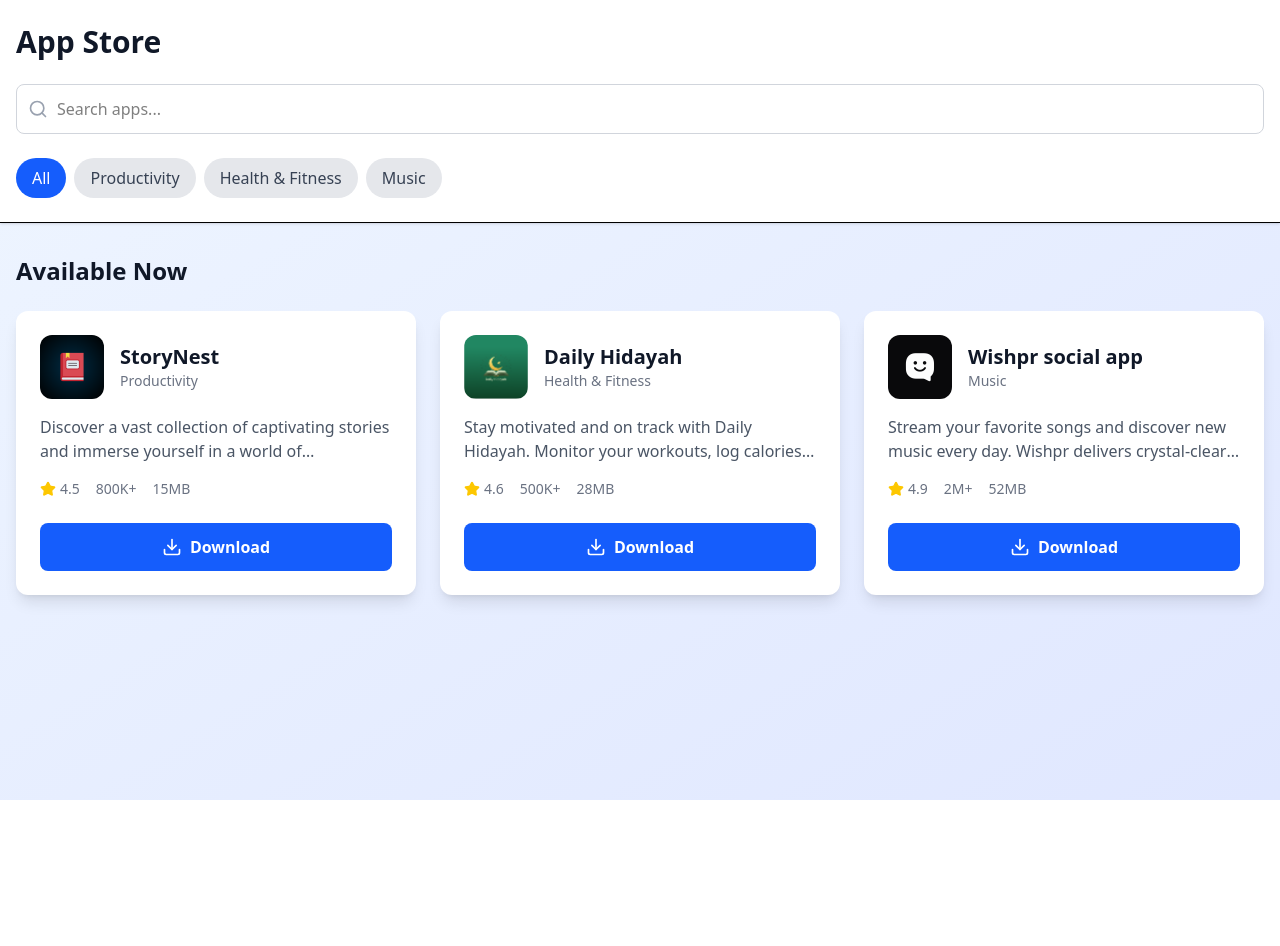
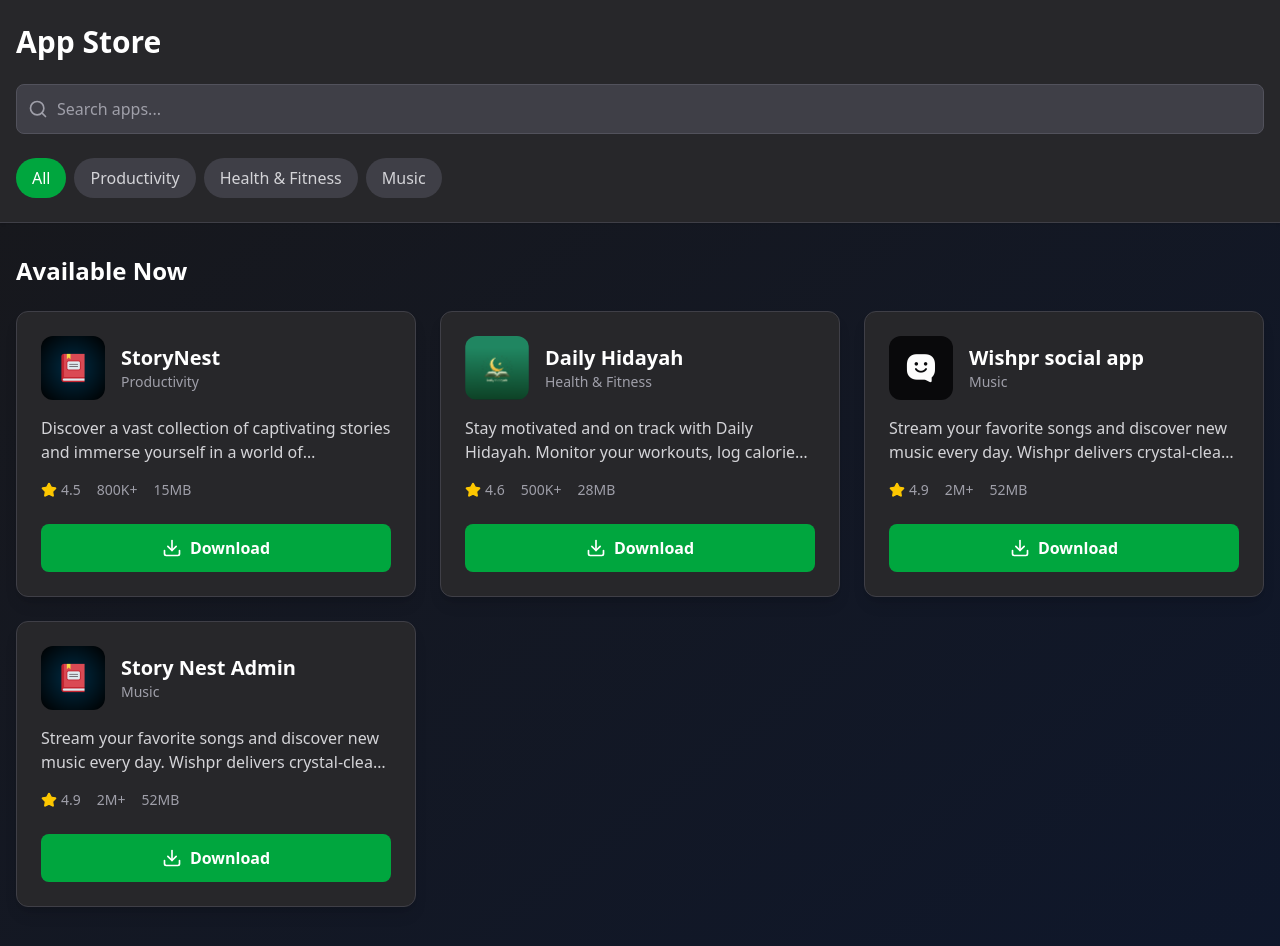
Before and after one commit to tawsifulalamraiyan/react-app-store, a React (Vite) app: page / in a window 1280 px wide. Shown: the top 946 px of the page. Before the commit the page ends 800 px from the top, so only its background shows below. Built offline with nearby package versions, Linux system fonts and the light colour scheme.

Commit message:
first commit

```diff
--- a/src/App.tsx
+++ b/src/App.tsx
@@ -1,6 +1,5 @@
 import { useState, useEffect } from "react";
 import { Download, Star, Search } from "lucide-react";
-import { sampleAppData } from "./constants/index";
 
 interface AppData {
   id: number;
@@ -14,7 +13,7 @@ interface AppData {
   link?: string; // Optional since some apps might not have links
 }
 
-// Sample app data - replace this with your actual appData.json import
+import { sampleAppData } from "./constants/index";
 
 const App = () => {
   const [apps, setApps] = useState<AppData[]>([]);
@@ -47,21 +46,21 @@ const App = () => {
   };
 
   return (
-    <div className="min-h-screen bg-gradient-to-br from-blue-50 to-indigo-100">
+    <div className="min-h-screen bg-gradient-to-br from-zinc-900 to-slate-900">
       {/* Header */}
-      <header className="bg-white shadow-sm border-b">
+      <header className="bg-zinc-800 shadow-sm border-b border-zinc-700">
         <div className="max-w-7xl mx-auto px-4 py-6">
-          <h1 className="text-3xl font-bold text-gray-900 mb-6">App Store</h1>
+          <h1 className="text-3xl font-bold text-white mb-6">App Store</h1>
 
           {/* Search Bar */}
           <div className="relative mb-6">
-            <Search className="absolute left-3 top-1/2 transform -translate-y-1/2 text-gray-400 w-5 h-5" />
+            <Search className="absolute left-3 top-1/2 transform -translate-y-1/2 text-zinc-400 w-5 h-5" />
             <input
               type="text"
               placeholder="Search apps..."
               value={searchTerm}
               onChange={(e) => setSearchTerm(e.target.value)}
-              className="w-full pl-10 pr-4 py-3 border border-gray-300 rounded-lg focus:ring-2 focus:ring-blue-500 focus:border-transparent"
+              className="w-full pl-10 pr-4 py-3 border border-zinc-600 bg-zinc-700 text-white placeholder-zinc-400 rounded-lg focus:ring-2 focus:ring-green-500 focus:border-transparent"
             />
           </div>
 
@@ -73,8 +72,8 @@ const App = () => {
                 onClick={() => setSelectedCategory(category)}
                 className={`px-4 py-2 rounded-full transition-colors ${
                   selectedCategory === category
-                    ? "bg-blue-600 text-white"
-                    : "bg-gray-200 text-gray-700 hover:bg-gray-300"
+                    ? "bg-green-600 text-white"
+                    : "bg-zinc-700 text-zinc-300 hover:bg-zinc-600"
                 }`}>
                 {category}
               </button>
@@ -87,16 +86,14 @@ const App = () => {
       <main className="max-w-7xl mx-auto px-4 py-8">
         {/* Available Apps Section */}
         <div className="mb-12">
-          <h2 className="text-2xl font-bold text-gray-900 mb-6">
-            Available Now
-          </h2>
+          <h2 className="text-2xl font-bold text-white mb-6">Available Now</h2>
           <div className="grid grid-cols-1 md:grid-cols-2 lg:grid-cols-3 gap-6">
             {filteredApps
               .filter((app) => app.link)
               .map((app) => (
                 <div
                   key={app.id}
-                  className="bg-white rounded-xl shadow-lg hover:shadow-xl transition-shadow p-6">
+                  className="bg-zinc-800 rounded-xl shadow-lg hover:shadow-xl transition-shadow p-6 border border-zinc-700">
                   {/* App Header */}
                   <div className="flex items-start justify-between mb-4">
                     <div className="flex items-center space-x-4">
@@ -106,21 +103,21 @@ const App = () => {
                         className="w-16 h-16 rounded-xl object-cover"
                       />
                       <div>
-                        <h3 className="text-xl font-semibold text-gray-900">
+                        <h3 className="text-xl font-semibold text-white">
                           {app.name}
                         </h3>
-                        <p className="text-sm text-gray-500">{app.category}</p>
+                        <p className="text-sm text-zinc-400">{app.category}</p>
                       </div>
                     </div>
                   </div>
 
                   {/* App Description */}
-                  <p className="text-gray-600 mb-4 line-clamp-2">
+                  <p className="text-zinc-300 mb-4 line-clamp-2">
                     {app.description}
                   </p>
 
                   {/* App Stats */}
-                  <div className="flex items-center space-x-4 mb-6 text-sm text-gray-500">
+                  <div className="flex items-center space-x-4 mb-6 text-sm text-zinc-400">
                     <div className="flex items-center space-x-1">
                       <Star className="w-4 h-4 text-yellow-400 fill-current" />
                       <span>{app.rating}</span>
@@ -132,7 +129,7 @@ const App = () => {
                   {/* Download Button */}
                   <button
                     onClick={() => handleDownload(app.link, app.name)}
-                    className="w-full bg-blue-600 hover:bg-blue-700 text-white font-semibold py-3 px-4 rounded-lg transition-colors flex items-center justify-center space-x-2">
+                    className="w-full bg-green-600 hover:bg-green-700 text-white font-semibold py-3 px-4 rounded-lg transition-colors flex items-center justify-center space-x-2">
                     <Download className="w-5 h-5" />
                     <span>Download</span>
                   </button>
@@ -144,16 +141,14 @@ const App = () => {
         {/* Coming Soon Section */}
         {filteredApps.filter((app) => !app.link).length > 0 && (
           <div>
-            <h2 className="text-2xl font-bold text-gray-900 mb-6">
-              Coming Soon
-            </h2>
+            <h2 className="text-2xl font-bold text-white mb-6">Coming Soon</h2>
             <div className="grid grid-cols-1 md:grid-cols-2 lg:grid-cols-3 gap-6">
               {filteredApps
                 .filter((app) => !app.link)
                 .map((app) => (
                   <div
                     key={app.id}
-                    className="bg-white rounded-xl shadow-lg hover:shadow-xl transition-shadow p-6 relative overflow-hidden">
+                    className="bg-zinc-800 rounded-xl shadow-lg hover:shadow-xl transition-shadow p-6 relative overflow-hidden border border-zinc-700">
                     {/* Coming Soon Badge */}
                     <div className="absolute top-4 right-4 bg-orange-500 text-white text-xs font-bold px-2 py-1 rounded-full">
                       COMING SOON
@@ -168,10 +163,10 @@ const App = () => {
                           className="w-16 h-16 rounded-xl object-cover opacity-75"
                         />
                         <div>
-                          <h3 className="text-xl font-semibold text-gray-700">
+                          <h3 className="text-xl font-semibold text-zinc-300">
                             {app.name}
                           </h3>
-                          <p className="text-sm text-gray-500">
+                          <p className="text-sm text-zinc-500">
                             {app.category}
                           </p>
                         </div>
@@ -179,12 +174,12 @@ const App = () => {
                     </div>
 
                     {/* App Description */}
-                    <p className="text-gray-600 mb-4 line-clamp-2">
+                    <p className="text-zinc-400 mb-4 line-clamp-2">
                       {app.description}
                     </p>
 
                     {/* App Stats */}
-                    <div className="flex items-center space-x-4 mb-6 text-sm text-gray-400">
+                    <div className="flex items-center space-x-4 mb-6 text-sm text-zinc-500">
                       <div className="flex items-center space-x-1">
                         <Star className="w-4 h-4 text-yellow-300 fill-current" />
                         <span>{app.rating}</span>
@@ -196,7 +191,7 @@ const App = () => {
                     {/* Coming Soon Button */}
                     <button
                       disabled
-                      className="w-full bg-gray-400 text-white font-semibold py-3 px-4 rounded-lg cursor-not-allowed flex items-center justify-center space-x-2">
+                      className="w-full bg-zinc-600 text-zinc-400 font-semibold py-3 px-4 rounded-lg cursor-not-allowed flex items-center justify-center space-x-2">
                       <Download className="w-5 h-5" />
                       <span>Coming Soon</span>
                     </button>
@@ -208,7 +203,7 @@ const App = () => {
 
         {filteredApps.length === 0 && (
           <div className="text-center py-12">
-            <p className="text-gray-500 text-lg">
+            <p className="text-zinc-400 text-lg">
               No apps found matching your criteria.
             </p>
           </div>
--- a/src/constants/index.ts
+++ b/src/constants/index.ts
@@ -51,4 +51,16 @@ export const sampleAppData: AppData[] = [
       "Stream your favorite songs and discover new music every day. Wishpr delivers crystal-clear sound quality and a social platform to share your musical moments with friends.",
     link: "https://expo.dev/artifacts/eas/6BTrtexSz41fBBDUp5UW49.apk",
   },
+  {
+    id: 3,
+    name: "Story Nest Admin",
+    logo: storynest,
+    category: "Music",
+    rating: 4.9,
+    downloads: "2M+",
+    size: "52MB",
+    description:
+      "Stream your favorite songs and discover new music every day. Wishpr delivers crystal-clear sound quality and a social platform to share your musical moments with friends.",
+    link: "https://expo.dev/artifacts/eas/tNJhNzgnz5sLsz4y5rdvdq.apk",
+  },
 ];
```
